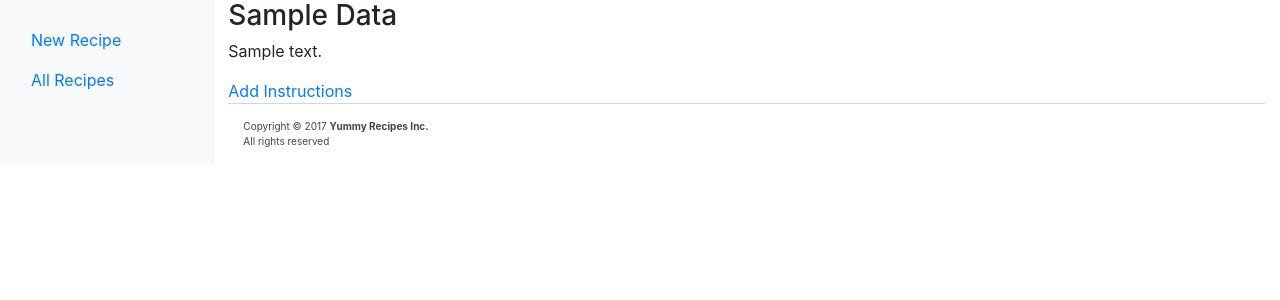
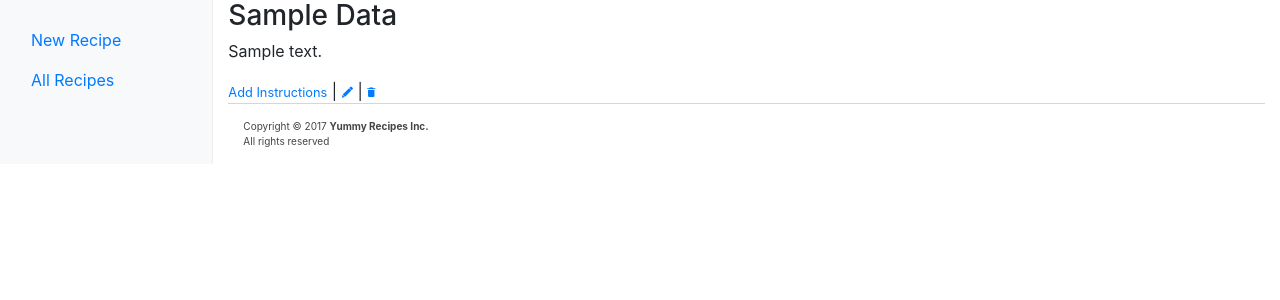
Before and after one commit to lym/yummy-recipes, a Flask app: template templates/recipes/show.html in a window 1280 px wide. Shown: the part 56-356 px from the top of the page. Run offline with Flask 2, Linux system fonts and the light colour scheme; the template is opened without the code that fills it: most values are stand-ins (such as "Sample title", 1, 10 or a date in 2020); some libraries are stand-ins or nearby versions; some web fonts are replaced.

Commit message:
Add edit and delete UI components for recipes
Add the links for the edit and delete actions to the recipe show page.

```diff
--- a/templates/recipes/show.html
+++ b/templates/recipes/show.html
@@ -4,6 +4,16 @@
   <h3>{{ recipe.get('data').get('title')|title }}</h3>
   <p>{{ recipe.get('data').get('description')|capitalize }}</p>
   <a href="{{ '/new_instruction' ~ '?recipe=' ~ recipe.get('id') }}">
-    Add Instructions
+    <small>Add Instructions</small>
+  </a> |
+
+  <a href="#">
+    <small><i class="icon ion-edit"></i></small>
+  </a> |
+
+  <a href="#">
+    <small><i class="icon ion-android-delete"></i></small>
   </a>
 {% endblock %}
+
+ion-android-delete
```
